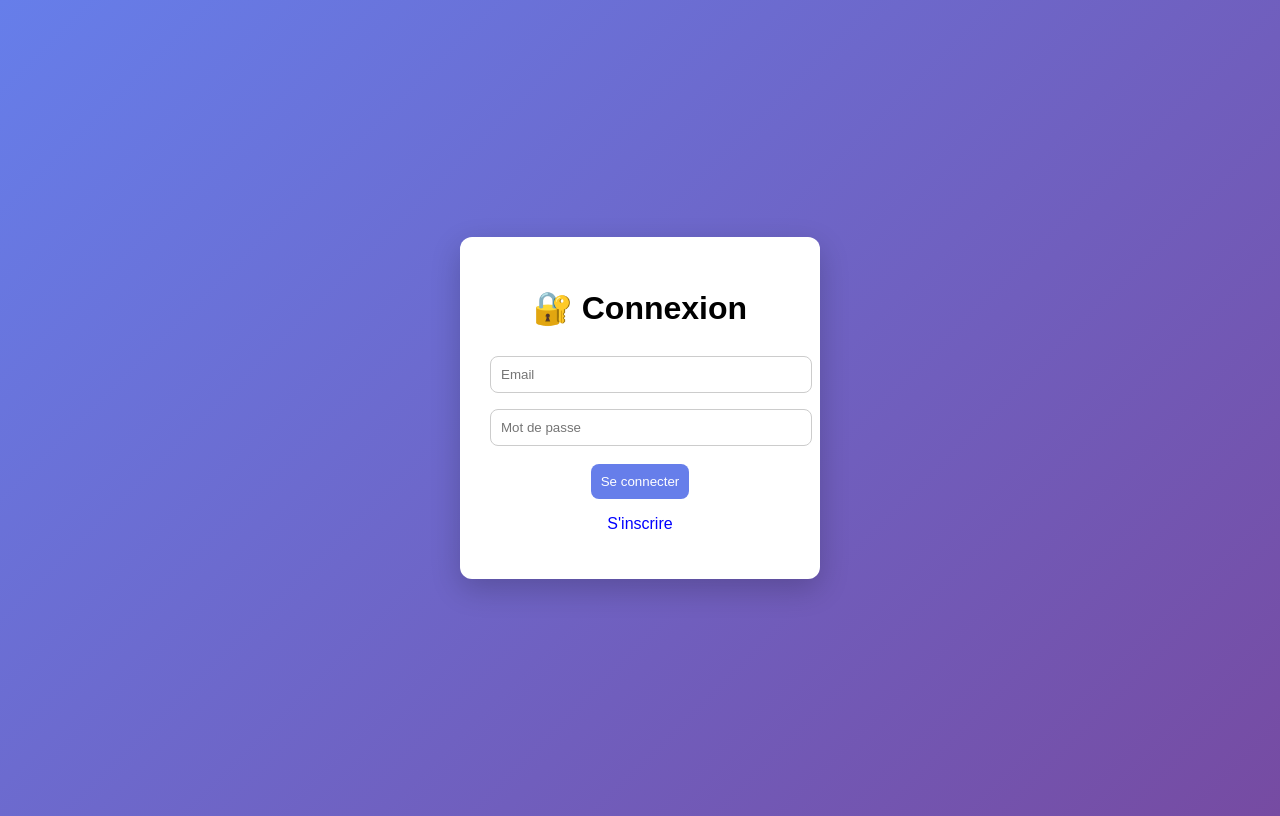
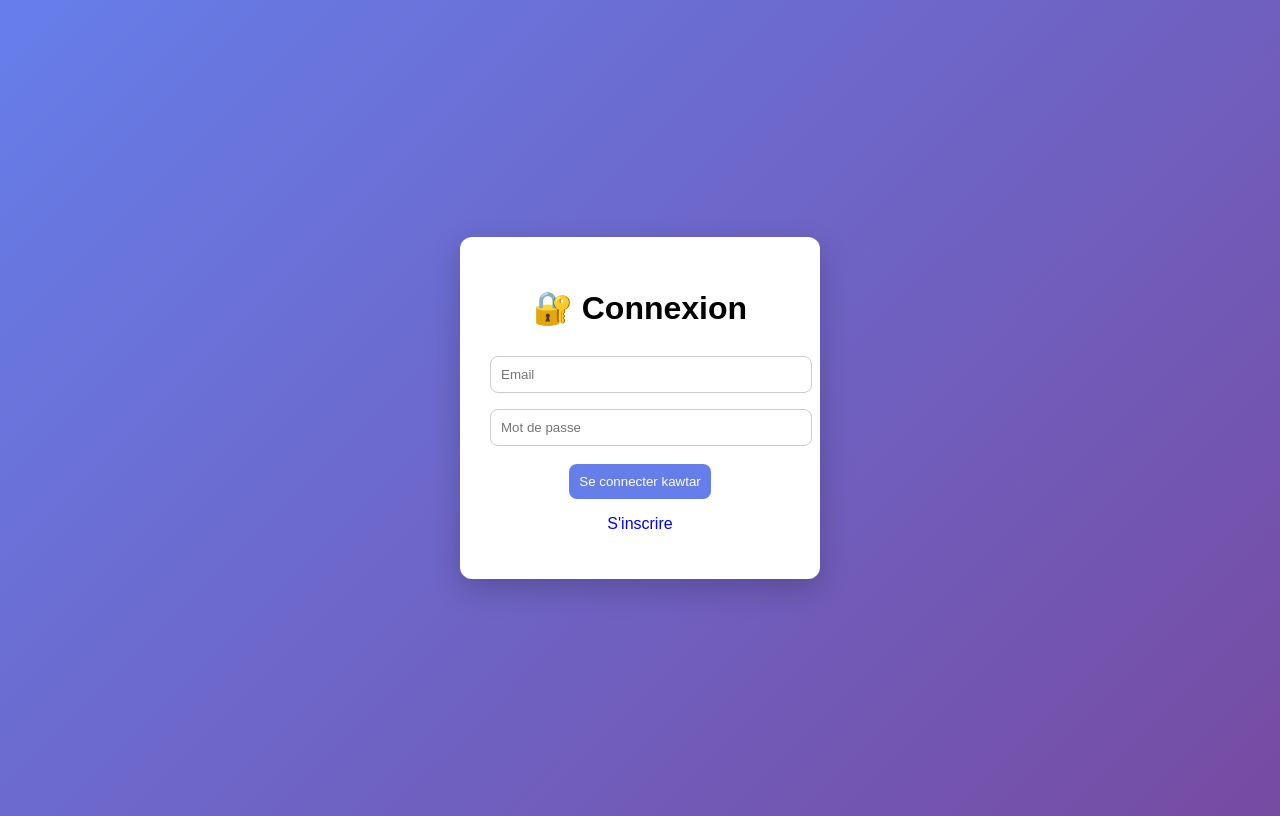
Before and after one commit to kawatr/Projet-pipeline_BERRADA_JLILOU_ABAYOMI, a Next.js app: page /login in a window 1280 px wide. Built offline with nearby package versions, Linux system fonts and the light colour scheme.

Commit message:
update login

```diff
--- a/app/login/page.tsx
+++ b/app/login/page.tsx
@@ -30,7 +30,7 @@ export default function Login() {
         <input placeholder="Email" onChange={(e) => setEmail(e.target.value)} />
         <input type="password" placeholder="Mot de passe" onChange={(e) => setPassword(e.target.value)} />
 
-        <button onClick={handleLogin}>Se connecter</button>
+        <button onClick={handleLogin}>Se connecter kawtar</button>
 
         <p onClick={() => router.push("/register")} className="link">
           S'inscrire
```
